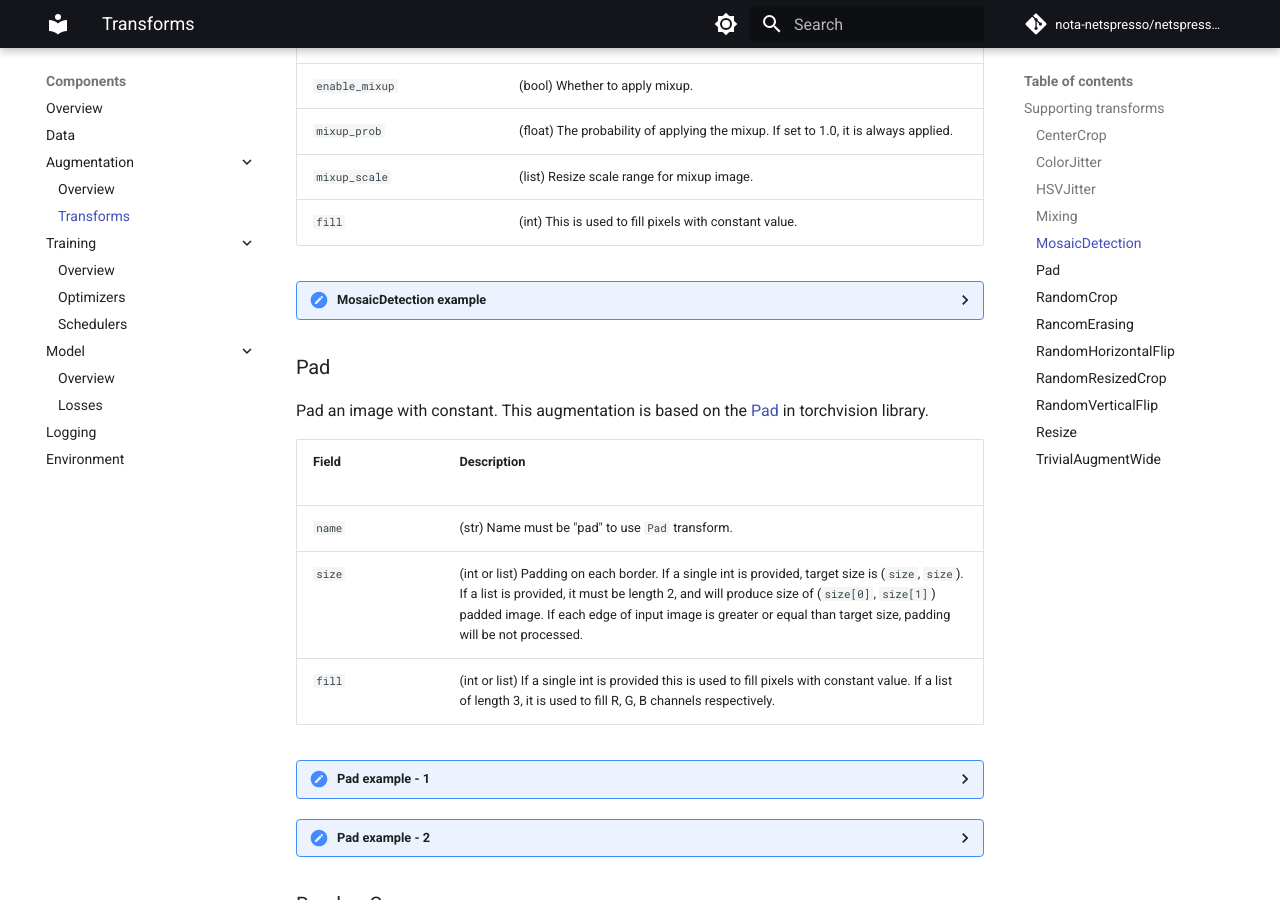
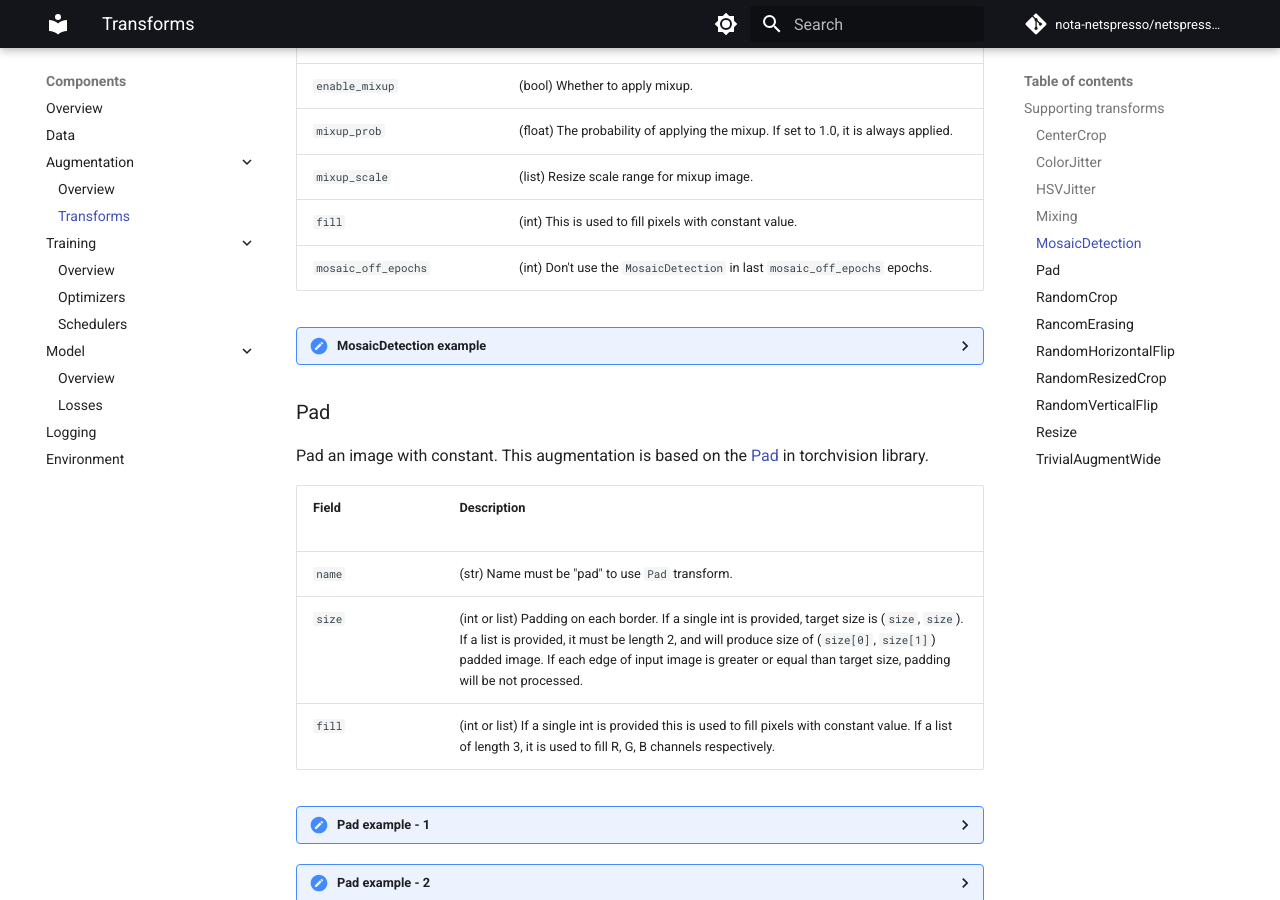
Before and after one commit to Nota-NetsPresso/netspresso-trainer, an MkDocs documentation site: the page built from docs/components/augmentation/transforms.md, in a window 1280 px wide and 900 px high, scrolled down 3721 px. Built offline with MkDocs 1.6.1 and Material for MkDocs 9.7.7, drawn with Linux system fonts in a browser that asks for light colours; comment, search, counter and statistics services are not loaded.

Commit message:
Update docs

```diff
--- a/docs/components/augmentation/transforms.md
+++ b/docs/components/augmentation/transforms.md
@@ -136,6 +136,7 @@ This MosaicDetection augmentation is based on [YOLOX repository](https://github.
 | `mixup_prob` | (float) The probability of applying the mixup. If set to 1.0, it is always applied. |
 | `mixup_scale` | (list) Resize scale range for mixup image.  |
 | `fill` | (int)  This is used to fill pixels with constant value. |
+| `mosaic_off_epochs` | (int) Don't use the `MosaicDetection` in last `mosaic_off_epochs` epochs. |
 
 <details>
   <summary>MosaicDetection example</summary>
```
Also changed, not shown: other parts of docs/components/augmentation/transforms.md (+1 -0 lines).
